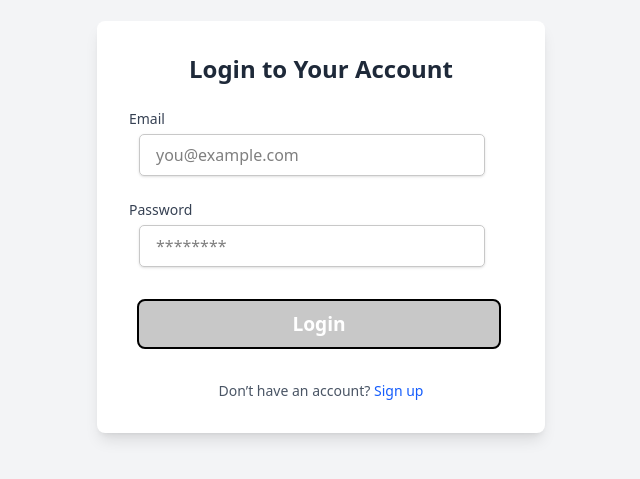
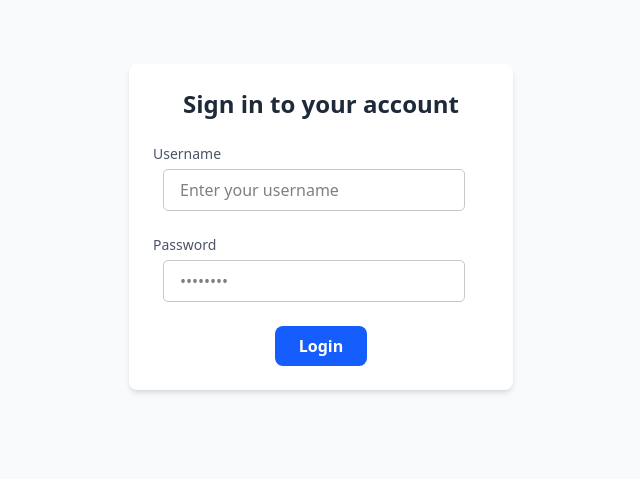
Before and after one commit to Marshmallow-Pikachu/CSD203-G3T1, a React (Vite) app in the folder frontend/: page /login in a window 1280 px wide. Shown: the part 173-652 px from the top of the page, without its empty margins (319-959 px from the left). Built offline with nearby package versions, Linux system fonts and the light colour scheme.

Commit message:
everything is fine now (login, and api calls)

```diff
--- a/frontend/src/App.tsx
+++ b/frontend/src/App.tsx
@@ -1,15 +1,25 @@
-import { BrowserRouter, Routes, Route } from 'react-router-dom';
+import { BrowserRouter, Routes, Route, Navigate } from 'react-router-dom';
 import Home from './pages/Home';
 import Login from './pages/Login';
 import Calculator from './pages/Calculator';
+
+
+function PrivateRoute({ children }: { children: React.ReactNode }) {
+  const token = localStorage.getItem("accessToken");
+  return token ? children : <Navigate to="/login" replace />;
+}
 
 export default function App() {
   return (
     <BrowserRouter>
       <Routes>
-        <Route path="/" element={<Home />} />
-        <Route path="/login" element={<Login />} />
-        <Route path="/calculator" element={<Calculator />} />
+      {/* Public route */}
+      <Route path="/login" element={<Login />} />
+
+      {/* Protected routes */}
+        <Route path="/" element={<PrivateRoute><Home /></PrivateRoute>} />
+        <Route path="/calculator" element={<PrivateRoute><Calculator /></PrivateRoute>} />
+        <Route path="*" element={ <PrivateRoute><Home /> {/* consider doing a 404 page */}</PrivateRoute>}/>
       </Routes>
     </BrowserRouter>
   );
--- a/frontend/src/components/Button.tsx
+++ b/frontend/src/components/Button.tsx
@@ -1,8 +1,30 @@
-export default function Button({label, name, type}: {label: string, name: string, type: string}) {
-    return (
-        <>
-            <p className="input-label">{label}</p>
-            <input name={name} type={type} />
-        </>
-    )
+// src/components/Button.tsx
+import React from "react";
+
+type ButtonProps = {
+  type?: "button" | "submit" | "reset";
+  children: React.ReactNode;
+  onClick?: () => void;
+  disabled?: boolean;
+};
+
+export default function Button({
+  type = "button",
+  children,
+  onClick,
+  disabled = false,
+}: ButtonProps) {
+  return (
+    <button
+      type={type}
+      onClick={onClick}
+      disabled={disabled}
+      className={`px-6 py-2 bg-blue-600 text-white rounded-lg font-semibold
+                  hover:bg-blue-700 focus:ring-2 focus:ring-blue-400
+                  transition duration-200 ease-in-out
+                  ${disabled ? "opacity-50 cursor-not-allowed" : ""}`}
+    >
+      {children}
+    </button>
+  );
 }
--- /dev/null
+++ b/frontend/src/components/Logout.tsx
@@ -0,0 +1,15 @@
+export default function Logout() {
+  const handleLogout = () => {
+    localStorage.removeItem("accessToken");
+    window.location.href = "/login";
+  };
+
+  return (
+    <button
+      onClick={handleLogout}
+      className="bg-red-500 text-white px-4 py-2 rounded"
+    >
+      Logout
+    </button>
+  );
+}
--- /dev/null
+++ b/frontend/src/components/ProtectedRoute.tsx
@@ -0,0 +1,18 @@
+
+import type { ReactNode } from "react";
+import { Navigate } from "react-router-dom";
+
+type ProtectedRouteProps = {
+  children: ReactNode;
+};
+
+export default function ProtectedRoute({ children }: ProtectedRouteProps) {
+  const token = localStorage.getItem("accessToken"); // check if JWT exists (Logged In)
+
+  if (!token) {
+    // if no token, redirect to /login
+    return <Navigate to="/login" replace />;
+  }
+
+  return children;
+}
--- a/frontend/src/components/Query.tsx
+++ b/frontend/src/components/Query.tsx
@@ -23,7 +23,7 @@ export default function Query({ country }:QueryProps) {
   const { data, isLoading, error } = useQuery<Tariff[]>({
     queryKey: ["tariffs", country],
     queryFn: async () => {
-      const res = await api.get(`/api/v1/tariffs/list?importer=${country}`);
+      const res = await api.get(`/api/v1/tariffs/list?importer=US`);
       return res.data;
     },
   });
--- /dev/null
+++ b/frontend/src/components/Test.tsx
@@ -0,0 +1,38 @@
+import { useEffect, useState } from "react";
+import { api } from "../api/client";
+
+//Test Basic Connection to Backend with JWT
+
+export default function Test() {
+  const [countries, setCountries] = useState<any[] | null>(null);
+  const [error, setError] = useState<string | null>(null);
+
+  useEffect(() => {
+    const fetchCountries = async () => {
+      try {
+        const res = await api.get("/api/v1/countries");
+        console.log("Countries response:", res.data);
+        setCountries(res.data); // ✅ store countries in state
+      } catch (err: any) {
+        console.error("Failed to fetch countries:", err.response?.data || err.message);
+        setError("Failed to fetch countries");
+      }
+    };
+
+    fetchCountries(); // run once on component mount
+  }, []);
+
+  return (
+    <div className="p-6">
+      <h1 className="text-xl font-bold mb-4">Countries (JWT Test)</h1>
+      {error && <p className="text-red-600">{error}</p>}
+      {countries ? (
+        <pre className="bg-gray-100 p-4 rounded text-sm overflow-x-auto">
+          {JSON.stringify(countries, null, 2)}
+        </pre>
+      ) : (
+        <p className="text-slate-500">Loading…</p>
+      )}
+    </div>
+  );
+}
--- a/frontend/src/pages/Home.tsx
+++ b/frontend/src/pages/Home.tsx
@@ -1,14 +1,15 @@
 import Query from "../components/Query";
-import { Sidebar } from "../components/Sidebar";
+import Logout from "../components/Logout";
+// import { Sidebar } from "../components/Sidebar";
+// import Test from "../components/Test";
+// import Countries from "./Countries";
 
 export default function Home() {
   return (
     <section>
-      {/* <section className="flex flex-col items-center justify-center min-h-screen bg-gray-100">
-      <h1 className="text-4xl font-bold text-blue-600">Home Page</h1>
-    </section> */}
-    {/* <Sidebar /> */}
     <Query country="US" />
+    <Logout/>
+    {/* <Test /> */}
     </section>
   );
 }
--- a/frontend/src/pages/Login.tsx
+++ b/frontend/src/pages/Login.tsx
@@ -1,87 +1,63 @@
 import { useState } from "react";
-import { api } from "../api/client"; // ✅ import your axios client
-import { useNavigate } from "react-router-dom"; // 🔹 NEW
+import { api } from "../api/client";
+import { useNavigate } from "react-router-dom";
+import Button from "../components/Button";
 
 export default function Login() {
-  const [email, setEmail] = useState("");       // 🔹 NEW
-  const [password, setPassword] = useState(""); // 🔹 NEW
-  const [message, setMessage] = useState("");   // 🔹 NEW
-  const navigate = useNavigate(); // 🔹 NEW
+  const navigate = useNavigate();
+  const [username, setUsername] = useState(""); // now blank
+  const [password, setPassword] = useState(""); // now blank
 
-  async function handleLogin(e: React.FormEvent) { // 🔹 NEW
+  const handleLogin = async (e: React.FormEvent) => {
     e.preventDefault();
+
     try {
-    //   const res = await api.post(
-    //     "/auth/login",
-    //     { username: email, password }, // backend expects username/password
-    //     { withCredentials: true }
-    //   );
-    // Deal with sessions somehow
+      const res = await api.post("/api/v1/auth/login", {
+        username,
+        password,
+      });
+
+      const token = res.data.accessToken;
+      localStorage.setItem("accessToken", token);
+
+      console.log("JWT Token:", token);
       navigate("/");
-
-    //   console.log("Response:", res.data);
-
-    } catch (err) {
-      console.error("Login failed:", err);
-      setMessage("❌ Login failed");
+    } catch (error: any) {
+      console.error("Login failed", error.response?.data || error.message);
+      alert("Login failed");
     }
-  }
+  };
 
   return (
-    <div className="flex items-center justify-center min-h-screen bg-gray-100">
-      <div className="w-full max-w-md bg-white rounded-lg shadow-lg p-8">
-        <h2 className="text-2xl font-bold text-center text-gray-800 mb-6">
-          Login to Your Account
+    <div className="flex items-center justify-center min-h-screen bg-gray-50">
+      <form
+        onSubmit={handleLogin}
+        className="w-full max-w-sm bg-white shadow-md rounded-lg p-6 space-y-6"
+      >
+        <h2 className="text-2xl font-bold text-center text-gray-800">
+          Sign in to your account
         </h2>
 
-        {/* 🔹 CHANGED: added onSubmit */}
-        <form className="space-y-6" onSubmit={handleLogin}>
-          <div>
-            <label htmlFor="email" className="block text-sm font-medium text-gray-700">
-              Email
-            </label>
-            <input
-              type="email"
-              id="email"
-              placeholder="you@example.com"
-              value={email}
-              onChange={(e) => setEmail(e.target.value)}
-              className="mt-1 block w-full px-4 py-2 border rounded-lg shadow-sm focus:ring-2 focus:ring-blue-500 focus:outline-none border-gray-300"
-            />
-          </div>
-          <div>
-            <label htmlFor="password" className="block text-sm font-medium text-gray-700">
-              Password
-            </label>
-            <input
-              type="password"
-              id="password"
-              placeholder="********"
-              value={password}
-              onChange={(e) => setPassword(e.target.value)}
-              className="mt-1 block w-full px-4 py-2 border rounded-lg shadow-sm focus:ring-2 focus:ring-blue-500 focus:outline-none border-gray-300"
-            />
-          </div>
-          <button
-            type="submit"
-            className="w-full bg-blue-600 text-white font-semibold py-2 px-4 rounded-lg hover:bg-blue-700 transition-colors"
-          >
-            Login
-          </button>
-        </form>
+        {/* Username field */}
+        <div className="space-y-1">
+          <label htmlFor="username" className="block text-sm font-medium text-gray-600">
+            Username
+          </label>
 
-        {/* 🔹 NEW: message display */}
-        {message && (
-          <p className="mt-4 text-center text-sm text-gray-700">{message}</p>
-        )}
+          {/* To change into Component? */}
+          <input type="text" id="username" value={username} onChange={(e) => setUsername(e.target.value)} placeholder="Enter your username" className="block w-full px-4 py-2 border border-gray-300 rounded-lg focus:ring-2 focus:ring-blue-500 focus:outline-none" required/>
+        </div>
 
-        <p className="mt-6 text-center text-sm text-gray-600">
-          Don’t have an account?{" "}
-          <a href="/register" className="text-blue-600 hover:underline">
-            Sign up
-          </a>
-        </p>
-      </div>
+        {/* Password field */}
+        <div className="space-y-1">
+          <label htmlFor="password" className="block text-sm font-medium text-gray-600"> Password </label>
+          <input type="password" id="password" value={password} onChange={(e) => setPassword(e.target.value)} placeholder="••••••••" className="block w-full px-4 py-2 border border-gray-300 rounded-lg focus:ring-2 focus:ring-blue-500 focus:outline-none" required/>
+        </div>
+
+        <div className="flex justify-center">
+          <Button type="submit">Login</Button>
+        </div>
+      </form>
     </div>
   );
 }
--- a/frontend/src/styles/index.css
+++ b/frontend/src/styles/index.css
@@ -8,15 +8,15 @@ input {
 }
 
 button {
-    margin: 2%;
+    /* margin: 2%;
     width: 95%;
     height: 50px;
     border: 2px black solid;
     font-size: larger;
     font-weight: bolder;
-    background-color: rgb(200, 200, 200);
+    background-color: rgb(200, 200, 200); */
+}
 
-}
 
 .container {
     border: 1px rgb(200, 200, 200) solid;
--- a/frontend/src/styles/sidebar.module.css
+++ /dev/null
@@ -1,98 +0,0 @@
-.container {
-  position: fixed;
-  padding: 2.5rem 4rem; /* py-10 px-16 */
-  outline: none;
-}
-
-.title {
-  font-size: 0.875rem; /* text-sm */
-  font-weight: 700;     /* font-bold */
-  margin-bottom: 1.5rem; /* mb-6 */
-}
-
-.menu {
-  display: flex;
-  flex-direction: column;
-  gap: 0.75rem; /* space-y-3 */
-}
-
-.menuItem {
-  display: flex;
-  align-items: flex-start;
-  gap: 0.5rem; /* space-x-2 */
-}
-
-.bulletContainer {
-  display: flex;
-  flex-direction: column;
-  align-items: center;
-}
-
-.bullet {
-  font-size: 1rem;      /* text-base */
-  line-height: 1;       /* leading-none */
-}
-
-.line {
-  width: 1px;
-  height: 1.25rem;      /* h-5 */
-  background-color: black;
-}
-
-.link {
-  font-size: 0.875rem;  /* text-sm */
-  font-weight: 600;     /* font-semibold */
-  text-decoration: none;
-}
-
-
-/* Mobile Header */
-.mobileHeader {
-  display: flex;
-  justify-content: space-between;
-  align-items: center;
-  padding: 1rem;
-}
-
-.mobileTitle {
-  font-size: 1.25rem;
-  font-weight: bold;
-  margin: 0;
-}
-
-.hamburger {
-  font-size: 1.5rem;
-  background: none;
-  border: none;
-  cursor: pointer;
-}
-
-/* Mobile Menu */
-.mobileMenu {
-  display: block;
-  padding: 0.5rem 1rem;
-  background-color: #fff;
-}
-
-.mobileMenuItem {
-  margin: 0.5rem 0;
-}
-
-/* Hide mobile header on desktop */
-@media (min-width: 768px) {
-  .mobileHeader,
-  .mobileMenu {
-    display: none;
-  }
-
-  .container {
-    display: block;
-  }
-}
-
-/* Hide sidebar on mobile by default */
-@media (max-width: 767px) {
-  .container {
-    display: none;
-  }
-}
```
Also changed, not shown: frontend/src/api/client.ts (+32 -2 lines), frontend/src/components/Sidebar.tsx (deleted, +0 -56 lines).
